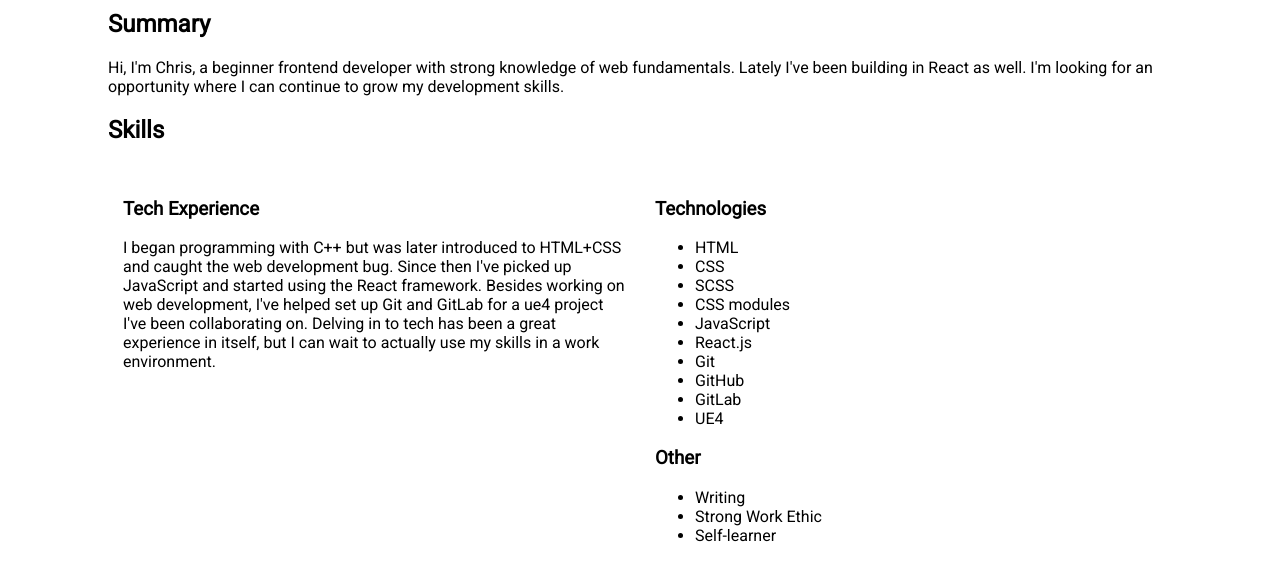
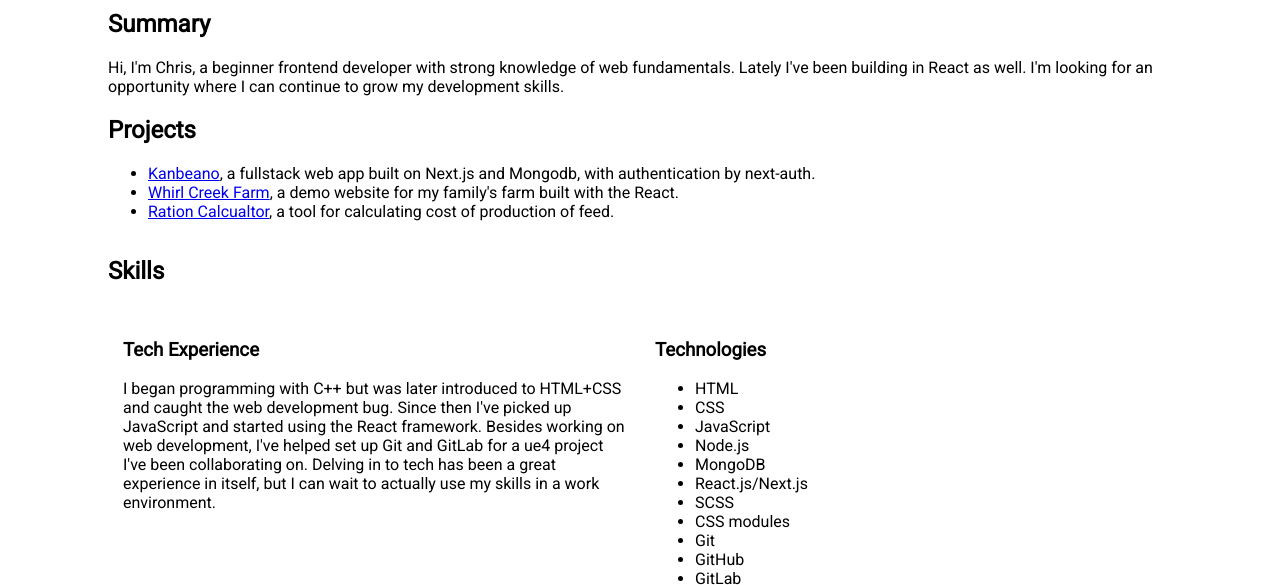
Before and after one commit to Christopher-Stevers/Resume-code, a plain HTML site: page index.html in a window 1280 px wide. Shown: the part 219-804 px from the top of the page. Drawn offline with Linux system fonts and the light colour scheme.

Commit message:
added Projects section

```diff
--- a/index.html
+++ b/index.html
@@ -45,6 +45,12 @@
     <article>Hi, I'm Chris, a beginner frontend developer with strong knowledge of web fundamentals. Lately I've been
         building in React as well. I'm looking for an opportunity where I can continue to grow my development skills.
     </article>
+        <h2 class="h2">Projects</h2>
+        <ul>
+            <li><a href="https://new-kanbeano.vercel.app/board">Kanbeano</a>, a fullstack web app built on Next.js and Mongodb, with authentication by next-auth.</li>
+            <li><a href="https://whirlcreekfarm.ga/">Whirl Creek Farm</a>, a demo website for my family's farm built with the React.</li>
+            <li><a href="https://christopher-stevers.github.io/Feed-Calc/">Ration Calcualtor</a>, a tool for calculating cost of production of feed. </li>
+        </ul>
     <article class="skill">
         <h2 class="h2">Skills</h2>
 
@@ -58,10 +64,12 @@
             <ul>
                 <li>HTML</li>
                 <li>CSS</li>
+                <li>JavaScript</li>
+                <li>Node.js</li>
+                <li>MongoDB</li>
+                <li>React.js/Next.js</li>
                 <li>SCSS</li>
                 <li>CSS modules</li>
-                <li>JavaScript</li>
-                <li>React.js</li>
                 <li>Git</li>
                 <li>GitHub</li>
                 <li>GitLab</li>
```
